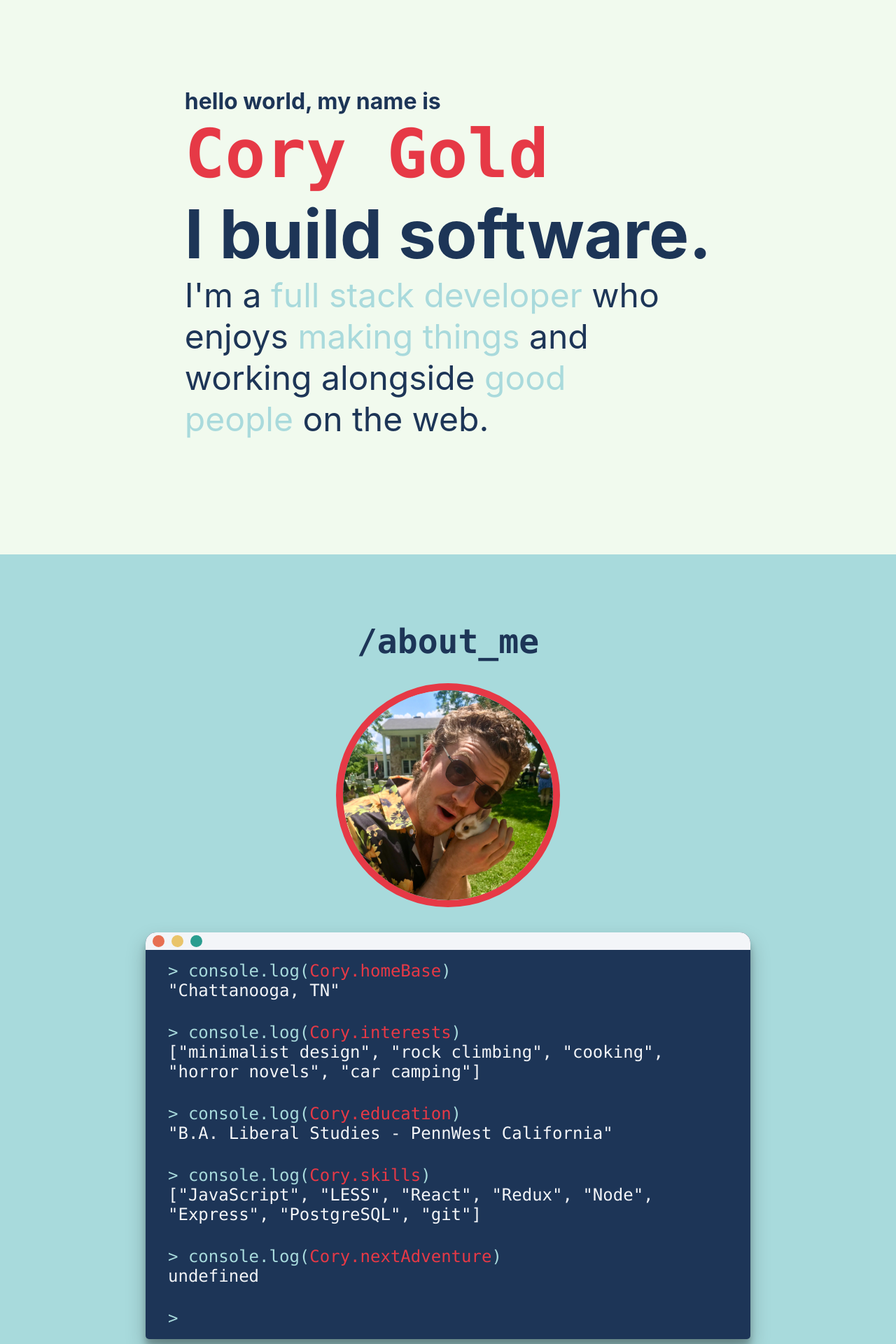
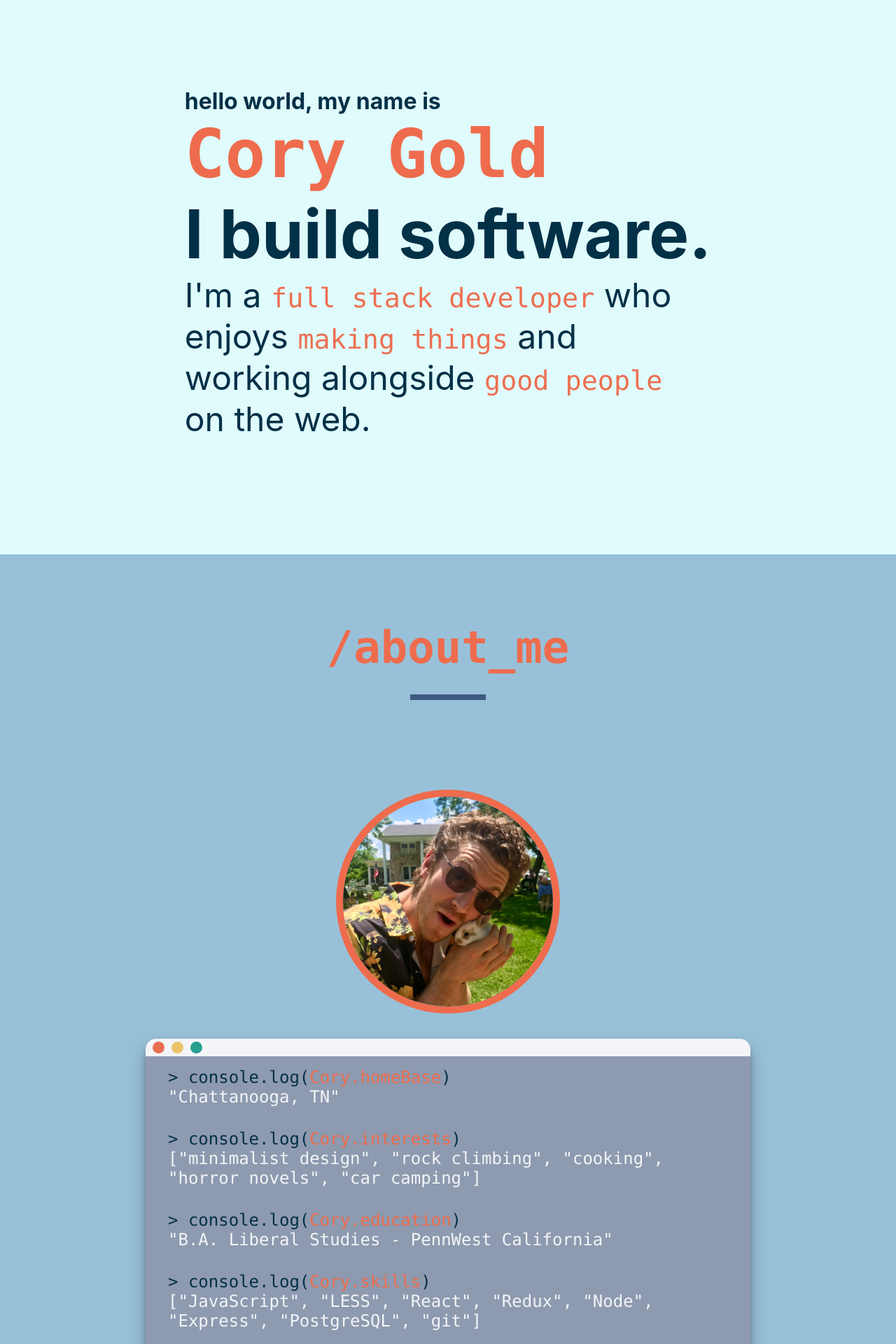
Before and after one commit to corumgold/corygold.dev, a React (Create React App) app: page / in a window 1280 px wide. Shown: the part 40-1960 px from the top of the page at 70% size. Built offline with nearby package versions, Linux system fonts and the light colour scheme.

Commit message:
Change colors and add a bit of flavor

```diff
--- a/less/styles.less
+++ b/less/styles.less
@@ -1,9 +1,11 @@
-@primary-color: #f1faee;
-@secondary-color: #a8dadc;
-@accent-color: #e63946;
-@primary-text-color: #1d3557;
-@secondary-text-color: #457b9d;
+@primary-color: #e0fbfc;
+@secondary-color: #98c1d9;
+@accent-color: #ee6c4d;
+@primary-text-color: #023047;
+@secondary-text-color: #3d5a80;
+
 @off-white: #f3f5f8;
+@screen-color: #8e9aaf;
 
 @extra-large-text: 6rem;
 @very-large-text: 5rem;
@@ -60,14 +62,15 @@ nav a {
 .home-header p {
   font-size: @medium-text;
   max-width: 700px;
-
   @media screen and (max-width: 650px), screen and (max-height: 400px) {
     font-size: @extra-small-text;
   }
 }
 
 .intro span {
-  color: @secondary-color;
+  color: @accent-color;
+  font-family: Monaco, Consolas, Lucida Console, monospace;
+  font-size: 0.8em;
   animation: fadeIn 8s;
 }
 
@@ -132,16 +135,25 @@ h2.big-header {
   align-items: center;
   justify-content: center;
   padding: 6rem 2rem;
-  background-color: @primary-color;
 }
 
 .home-container h4 {
-  font-size: @medium-text;
+  font-size: @large-text;
+  color: @accent-color;
   font-family: Monaco, Consolas, Lucida Console, monospace;
-  margin-bottom: 2rem;
+  margin-bottom: 2em;
   @media screen and (max-width: 800px), screen and (max-height: 400px) {
-    font-size: @small-text;
+    font-size: @medium-text;
   }
+}
+
+.home-container h4:after {
+  content: " ";
+  border: 4px solid @secondary-text-color;
+  display: block;
+  margin: 0 auto;
+  margin-top: 30px;
+  width: 100px;
 }
 
 //about me
@@ -161,7 +173,7 @@ h2.big-header {
 }
 
 #about-me-code {
-  background-color: @primary-text-color;
+  background-color: @screen-color;
   border-radius: 15px 15px 5px 5px;
   box-shadow: rgba(0, 0, 0, 0.25) 0px 14px 28px,
     rgba(0, 0, 0, 0.22) 0px 10px 10px;
@@ -200,7 +212,6 @@ h2.big-header {
 
 .about-me-text {
   font-family: Monaco, Consolas, Lucida Console, monospace;
-  color: @secondary-color;
 }
 
 #console-log {
@@ -240,11 +251,10 @@ h2.big-header {
   }
 }
 
-#about-me-cursor {
-  color: @secondary-color;
+//projects
+.home-projects {
+  background-color: @primary-color;
 }
-
-//projects
 
 .project {
   display: flex;
--- a/src/styles.css
+++ b/src/styles.css
@@ -1,7 +1,7 @@
 * {
   margin: 0;
   font-family: -apple-system, BlinkMacSystemFont, "Segoe UI", "Roboto", "Oxygen", "Ubuntu", "Cantarell", "Fira Sans", "Droid Sans", "Helvetica Neue", sans-serif;
-  color: #1d3557;
+  color: #023047;
 }
 /* nav */
 nav {
@@ -25,7 +25,7 @@ nav a {
   align-items: center;
   justify-content: center;
   height: 100vh;
-  background-color: #f1faee;
+  background-color: #e0fbfc;
 }
 @media screen and (max-width: 650px), screen and (max-height: 400px) {
   .home-header {
@@ -42,12 +42,14 @@ nav a {
   }
 }
 .intro span {
-  color: #a8dadc;
+  color: #ee6c4d;
+  font-family: Monaco, Consolas, Lucida Console, monospace;
+  font-size: 0.8em;
   animation: fadeIn 8s;
 }
 .intro h1 {
   font-size: 2rem;
-  color: #1d3557;
+  color: #023047;
   animation: fadeIn 3s;
 }
 @media screen and (max-width: 650px), screen and (max-height: 400px) {
@@ -64,10 +66,10 @@ nav a {
   }
 }
 h2.big-header {
-  color: #e63946;
+  color: #ee6c4d;
   font-family: Monaco, Consolas, Lucida Console, monospace;
   overflow: hidden;
-  border-right: 0.15em solid #e63946;
+  border-right: 0.15em solid #ee6c4d;
   white-space: nowrap;
   margin: 0 auto;
   letter-spacing: 0em;
@@ -87,7 +89,7 @@ h2.big-header {
     border-color: transparent;
   }
   50% {
-    border-color: #e63946;
+    border-color: #ee6c4d;
   }
 }
 @keyframes fadeIn {
@@ -104,23 +106,31 @@ h2.big-header {
   align-items: center;
   justify-content: center;
   padding: 6rem 2rem;
-  background-color: #f1faee;
 }
 .home-container h4 {
-  font-size: 3rem;
+  font-size: 4rem;
+  color: #ee6c4d;
   font-family: Monaco, Consolas, Lucida Console, monospace;
-  margin-bottom: 2rem;
+  margin-bottom: 2em;
 }
 @media screen and (max-width: 800px), screen and (max-height: 400px) {
   .home-container h4 {
-    font-size: 2rem;
+    font-size: 3rem;
   }
 }
+.home-container h4:after {
+  content: " ";
+  border: 4px solid #3d5a80;
+  display: block;
+  margin: 0 auto;
+  margin-top: 30px;
+  width: 100px;
+}
 .about-me {
-  background-color: #a8dadc;
+  background-color: #98c1d9;
 }
 .profile-picture img {
-  border: 10px solid #e63946;
+  border: 10px solid #ee6c4d;
   border-radius: 100%;
   margin-bottom: 2rem;
   width: 300px;
@@ -131,7 +141,7 @@ h2.big-header {
   }
 }
 #about-me-code {
-  background-color: #1d3557;
+  background-color: #8e9aaf;
   border-radius: 15px 15px 5px 5px;
   box-shadow: rgba(0, 0, 0, 0.25) 0px 14px 28px, rgba(0, 0, 0, 0.22) 0px 10px 10px;
 }
@@ -163,11 +173,10 @@ h2.big-header {
 }
 .about-me-text {
   font-family: Monaco, Consolas, Lucida Console, monospace;
-  color: #a8dadc;
 }
 #console-log {
   font-family: Monaco, Consolas, Lucida Console, monospace;
-  color: #e63946;
+  color: #ee6c4d;
 }
 .about-me,
 .home-projects {
@@ -201,8 +210,8 @@ h2.big-header {
     font-size: 1rem;
   }
 }
-#about-me-cursor {
-  color: #a8dadc;
+.home-projects {
+  background-color: #e0fbfc;
 }
 .project {
   display: flex;
@@ -246,7 +255,7 @@ h2.big-header {
   align-items: center;
   padding: 0.5rem;
   margin-top: 8px;
-  background-color: #a8dadc;
+  background-color: #98c1d9;
   border-radius: 10px;
   font: inherit;
   font-weight: 700;
@@ -272,7 +281,7 @@ h2.big-header {
   flex-wrap: wrap;
 }
 .tool {
-  border: 2px solid #e63946;
+  border: 2px solid #ee6c4d;
   margin: 0.5rem;
   padding: 0 0.5rem;
   border-radius: 5px;
@@ -313,7 +322,7 @@ h2.big-header {
   }
 }
 .footer {
-  background-color: #a8dadc;
+  background-color: #98c1d9;
   display: flex;
   flex-direction: column;
   justify-content: center;
```
